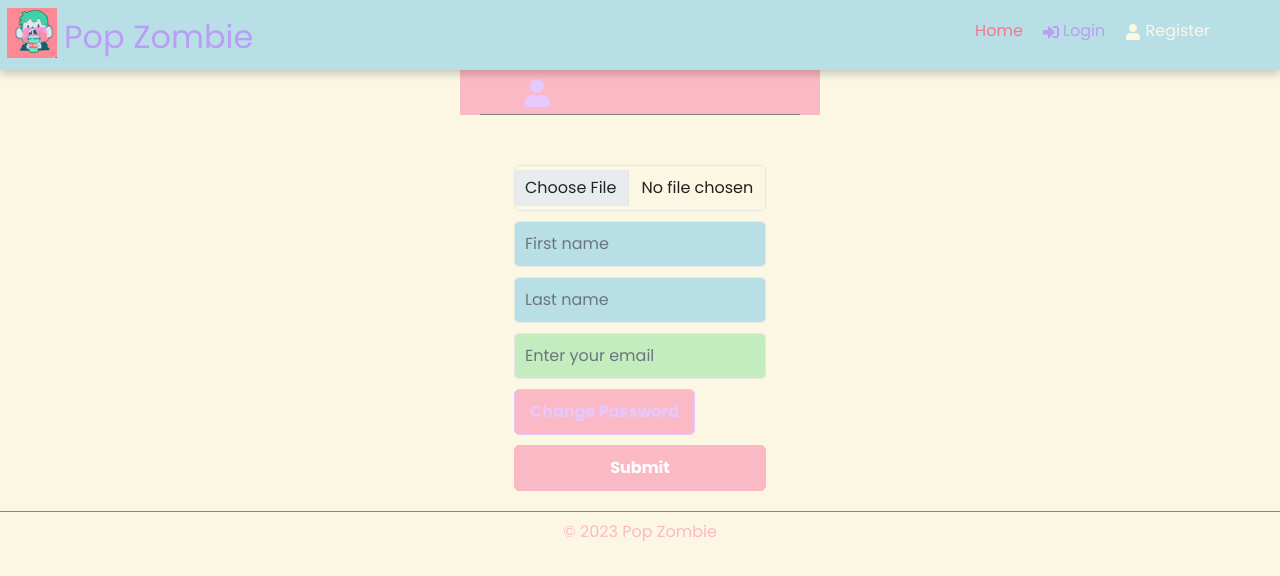
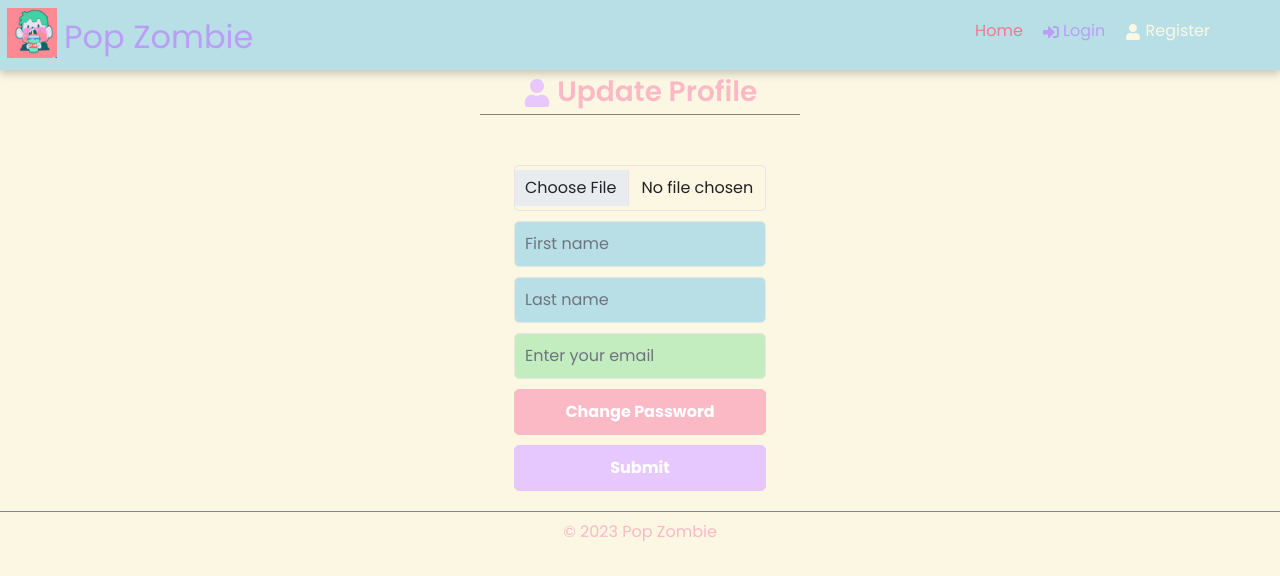
Before and after one commit to pablomarcel/pop-zombie, a React (Create React App) app in the folder frontend/: page /userForm in a window 1280 px wide. Shown: the top 576 px of the page. Built offline with nearby package versions, Linux system fonts and the light colour scheme.

Commit message:
updated styles

```diff
--- a/frontend/src/components/PostForm.jsx
+++ b/frontend/src/components/PostForm.jsx
@@ -152,7 +152,7 @@ function PostForm({ postId, togglePostForm, returnAddForm }) {
                   placeholder="Title"
                   onChange={onChange}
                   required
-                  style={{ backgroundColor: "#e6c8fe" }}
+                  style={{ backgroundColor: "#c3edbf" }}
               />
             </Form.Group>
 
@@ -192,7 +192,7 @@ function PostForm({ postId, togglePostForm, returnAddForm }) {
             </Form.Group>
 
             <div className="d-grid gap-2">
-              <Button variant="primary" type="Submit" style={{ backgroundColor: "#b8dfe6" }}>
+              <Button variant="primary" type="Submit" style={{ backgroundColor: "#b8dfe6", borderColor: "#b8dfe6", width: "20%" }}>
                 {postId ? "Update Post" : "Add Post"}
               </Button>
             </div>
--- a/frontend/src/components/UserForm.jsx
+++ b/frontend/src/components/UserForm.jsx
@@ -102,7 +102,7 @@ function UserForm() {
 
   return (
       <Container style={{ width: "400px" }}>
-        <section className='heading' style={{ backgroundColor: "#fbb9c5" }}>
+        <section className='heading' style={{ backgroundColor: "#fcf7e3" }}>
           <h3>
             <FaUser style={{ color: "#e6c8fe" }} /> Update Profile
           </h3>
@@ -163,7 +163,7 @@ function UserForm() {
                   variant="outline-primary"
                   size="sm"
                   onClick={() => setToggleChangePassword(!toggleChangePassword)}
-                  style={{ backgroundColor: "#fbb9c5", borderColor: "#e6c8fe", color: "#e6c8fe" }}
+                  style={{ backgroundColor: "#fbb9c5", borderColor: "#fbb9c5", color: "white", width: "100%" }}
               >
                 {toggleChangePassword? 'Disable Change Password': 'Change Password'}
               </Button>
@@ -210,7 +210,7 @@ function UserForm() {
             ) : null}
 
             <div className='form-group'>
-              <button type='submit' className='btn btn-block' style={{ backgroundColor: "#fbb9c5" }}>
+              <button type='submit' className='btn btn-block' style={{ backgroundColor: "#e6c8fe", borderColor: "#e6c8fe" }}>
                 Submit
               </button>
             </div>
```
